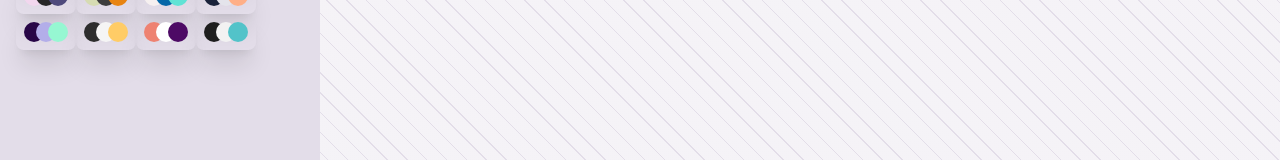
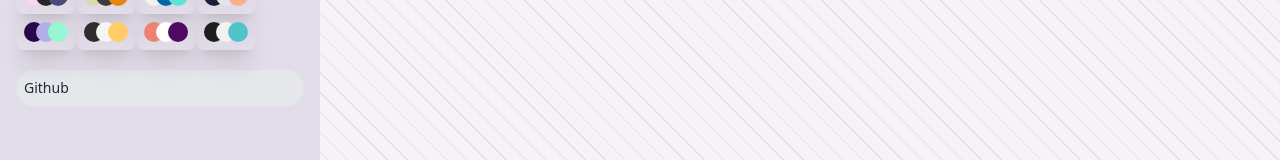
Before and after one commit to princetechs/mr_carousel, a Next.js app: page /components/sidebar in a window 1280 px wide. Shown: the part 375-535 px from the top of the page. Built offline with nearby package versions, Linux system fonts and the light colour scheme.

Commit message:
add github

```diff
--- a/app/components/menu/colors/colorpalette.tsx
+++ b/app/components/menu/colors/colorpalette.tsx
@@ -1,8 +1,5 @@
-
 "use client"
-
 import React from 'react';
-
 interface ColorPaletteButtonProps {
     colors: string[];
     onClick: () => void;
--- a/app/components/menu/tabmenu.tsx
+++ b/app/components/menu/tabmenu.tsx
@@ -23,7 +23,15 @@
                         <label className="label">Select Color Palette</label>
 
                         <PalettePicker />
-
+                        <br />
+                        <a
+                            href="https://github.com/princetechs/mr_carousel"
+                            target="_blank"
+                            rel="noopener noreferrer"
+                            className="flex items-center space-x-2  bg-gray-200 rounded-full p-2 hover:bg-gray-300 transition duration-300"
+                        >
+                            <span className="text-gray-800 items-center">Github</span>
+                        </a>
                     </>
 
                 );
```
